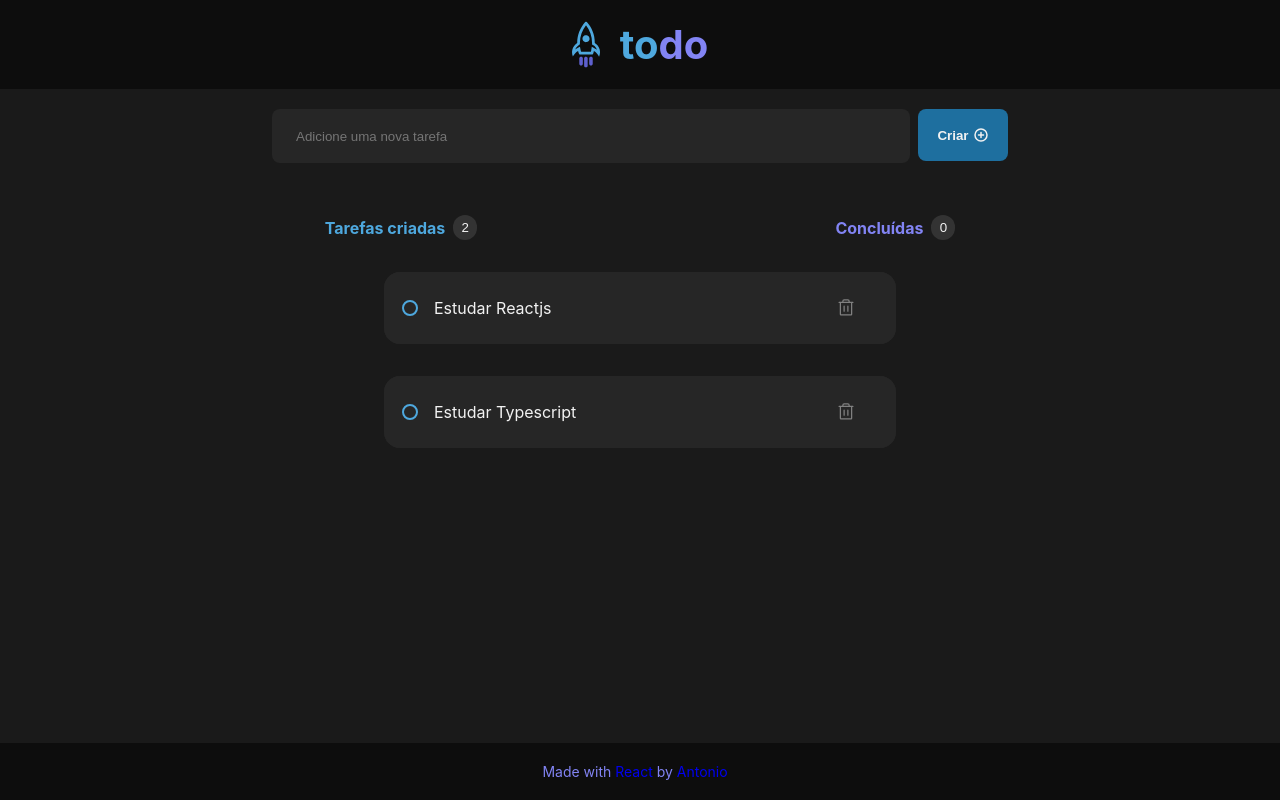
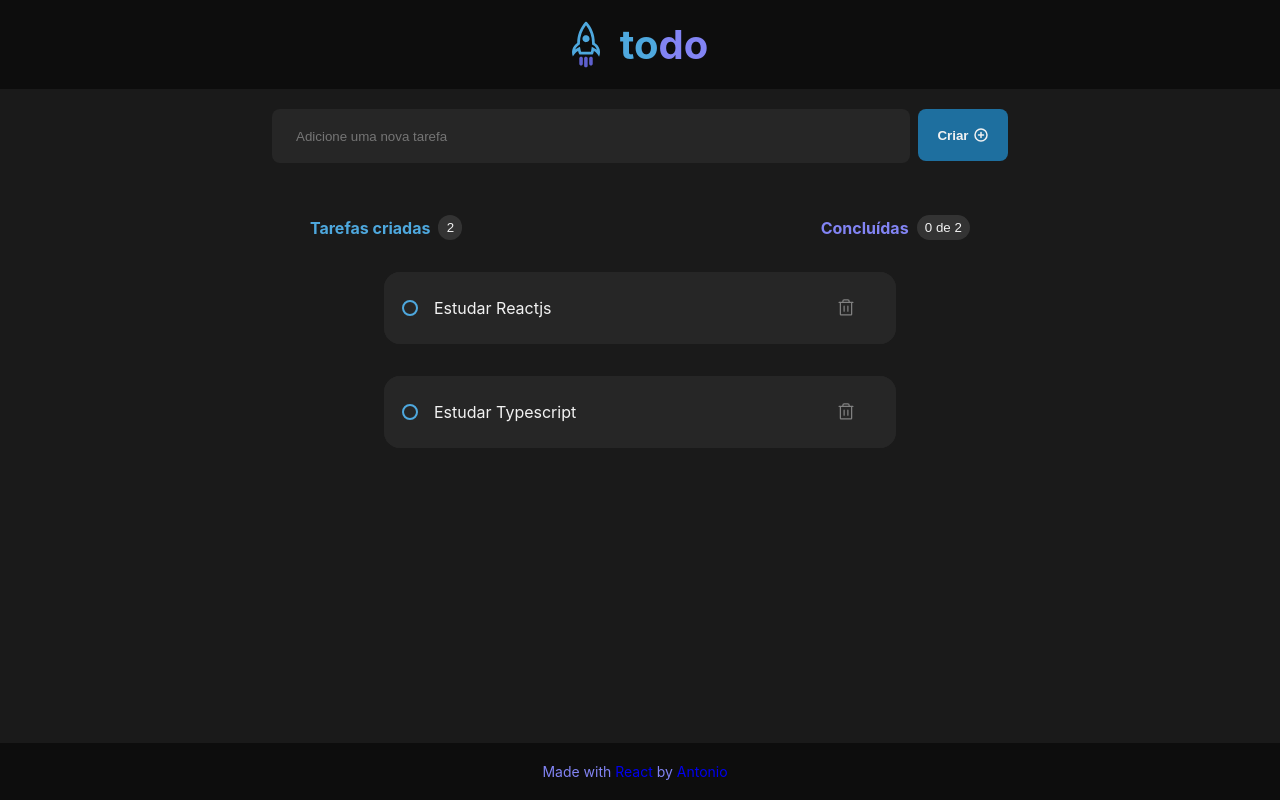
Before and after one commit to antoniobiasotti/01.2-desafio-reactjs, a React (Vite) app: page / in a window 1280 px wide. Built offline with nearby package versions, Linux system fonts and the light colour scheme.

Commit message:
show conluded/created

```diff
--- a/src/components/TaskList.jsx
+++ b/src/components/TaskList.jsx
@@ -11,7 +11,7 @@ export function TaskList({ showMsg, numberOfTodos, numberOfConcludedTodos }) {
                <header>
                     <div className={styles.tasklist}>
                          <h4 className={styles.tarefasCriadas}>Tarefas criadas<button>{numberOfTodos}</button></h4>
-                         <h4 className={styles.tarefasConcluidas}>Concluídas<button>{numberOfConcludedTodos}</button></h4>
+                         <h4 className={styles.tarefasConcluidas}>Concluídas<button>{numberOfConcludedTodos} de {numberOfTodos}</button></h4>
                     </div>
                </header>
                <div className={styles.content}>
```
